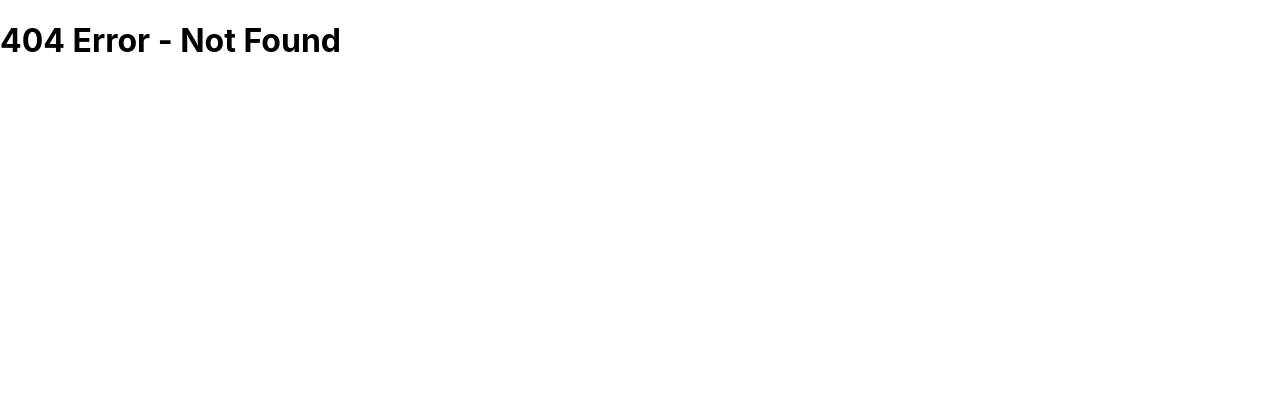
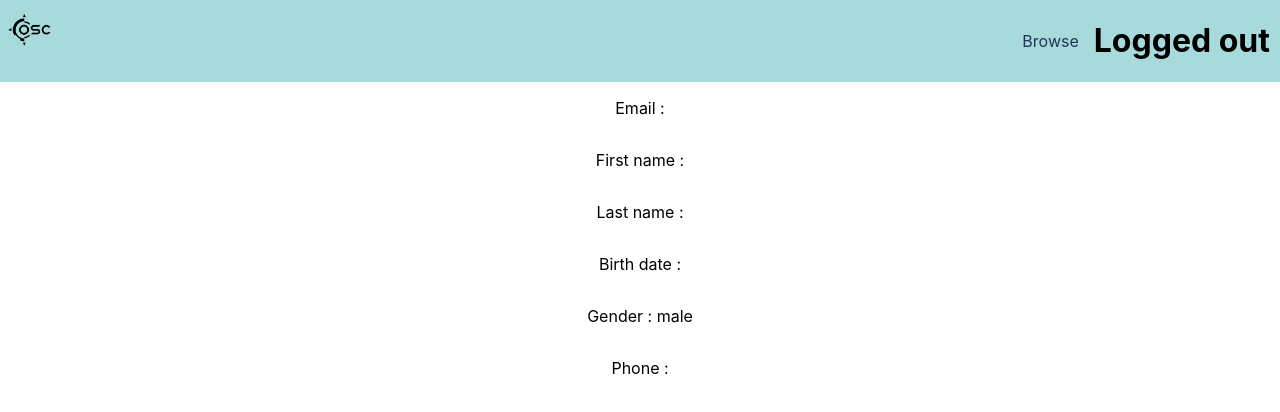
Before and after one commit to Dumitrescu-Dragos/Proiect-colectiv-Group934-Team3, a React (Create React App) app in the folder front-end1/: page /profile in a window 1280 px wide. Before the commit this address had no page. Shown: the top 412 px of the page. Built offline with nearby package versions, Linux system fonts and the light colour scheme.

Commit message:
ugly profile added

```diff
--- a/front-end1/src/App.tsx
+++ b/front-end1/src/App.tsx
@@ -11,6 +11,7 @@ import NotFound from './views/notFoundView/NotFoundView';
 import AddAdsView from './views/addAdsView/AddAdsView';
 import AdPreview from './views/advertisementPreviewView/AdvertisementPreviewView';
 import LogoutPage from './views/logout/Logout';
+import ProfileView from "./views/profile/ProfileView";
 
 class App extends Component {
   render() {
@@ -25,6 +26,7 @@ class App extends Component {
             <Route exact path='/my-ads' component={MyAdsView} />
 			<Route exact path='/add-ads' component={AddAdsView} />
             <Route exact path='/ad-preview' component={AdPreview}/>
+              <Route exact path='/profile' component={ProfileView}/>
             <Route component={NotFound} />
           </Switch>
         </>
--- a/front-end1/src/common/Client.ts
+++ b/front-end1/src/common/Client.ts
@@ -5,6 +5,7 @@ export type Genders = 'male' | 'female' | 'other';
 const baseUrl: string = 'https://localhost:44331/api';
 export const registerURL: string = baseUrl + "/Users/";
 export const loginURL: string = baseUrl + "/Users";
+export const getUserURL: string = baseUrl + "/Users/";
 export const getAdsUrl: string = baseUrl + "/advertisements" ;
 export const getCategoriesUrl: string = baseUrl + "/categories"
 /**
@@ -38,6 +39,7 @@ export interface UserRegister{
 export interface User{
     id: number;
     email?: string;
+    password?: string;
     firstName?: string;
     lastName?: string;
     gender?: Genders;
--- a/front-end1/src/components/header/Header.tsx
+++ b/front-end1/src/components/header/Header.tsx
@@ -47,7 +47,7 @@ export default class Header extends React.Component<IHeaderProps, IHeaderState>
                 <div className='nav'>
                     {this.renderHeaderButton('Browse', "/all-ads", false)}
                     {this.renderHeaderButton('My Ads', "/my-ads", true)}
-                    {this.renderHeaderButton('Profile', "/", true)}
+                    {this.renderHeaderButton('Profile', "/profile", true)}
                     {this.renderLogOutButton()}
                 </div>
             </header>
--- /dev/null
+++ b/front-end1/src/views/profile/ProfileView.scss
@@ -0,0 +1,11 @@
+.profile{
+    width: 100%;
+    .container{
+        flex-direction: column;
+        align-items: center;
+        padding: 0 15px;
+        p{
+            display: block;
+        }
+    }
+}
--- /dev/null
+++ b/front-end1/src/views/profile/ProfileView.tsx
@@ -0,0 +1,68 @@
+import * as React from 'react';
+import "./ProfileView.scss";
+import {Category, Tool, getAdsUrl, User, getUserURL, Address, UserRegister} from '../../common/Client';
+import Header from './../../components/header/Header';
+import FilterManager from '../../components/filterManager/FilterManager';
+import { FilterObject } from '../../common/Client';
+import RequestService from '../../common/RequestService';
+import { getCategoriesUrl } from '../../common/Client';
+
+
+
+interface IState {
+    //address: Address;
+    user: User;
+    error?: string;
+}
+
+export default class ProfileView extends React.Component<any, IState> {
+
+    public constructor(props: any) {
+        super(props);
+        this.state = {
+            //address: {addressId:0, addressString:'', city:'Cluj-Napoca', country:'Romania', longitude:23, latitude:46},
+            user: {id:0, email: '', password:'', firstName:'', lastName:'', gender:"male", DOB:'', phoneNumber:'', address: {addressId:0, addressString:'', city:'Cluj-Napoca', country:'Romania', longitude:23, latitude:46}}
+
+        }
+    }
+
+    public componentDidMount() {
+        this.loadUserFromServer();
+    }
+
+    public render() {
+        return (
+            <div className="profile">
+                <Header />
+                <div className='container'>
+                    <p>Email : {this.state.user.email}</p>
+                    <p>First name : {this.state.user.firstName}</p>
+                    <p>Last name : {this.state.user.lastName}</p>
+                    <p>Birth date : {this.state.user.DOB}</p>
+                    <p>Gender : {this.state.user.gender}</p>
+                    <p>Phone : {this.state.user.phoneNumber}</p>
+                </div>
+            </div>
+        );
+    }
+
+    private loadUserFromServer = () => {
+        let token: string | null = localStorage.getItem('token');
+        console.log('token', token);
+        if (token !== null) {
+            RequestService.doGET(getUserURL+"-1", undefined, undefined, token)!!
+                .then((res: any) => {
+                    let data: User = res.data;
+
+                    this.setState({ user: data });
+
+                })
+                .catch((err)=>{
+                    console.error(err);
+                })
+        } else {
+            this.setState({error: 'You must login to see users !'});
+        }
+
+    }
+}
```
